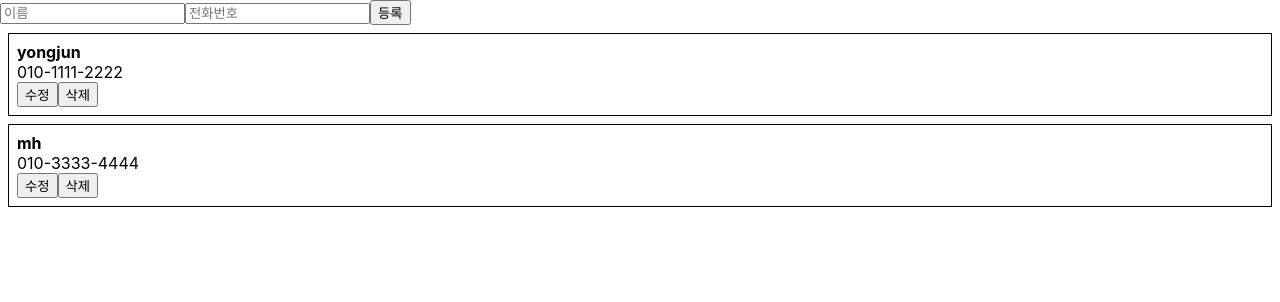
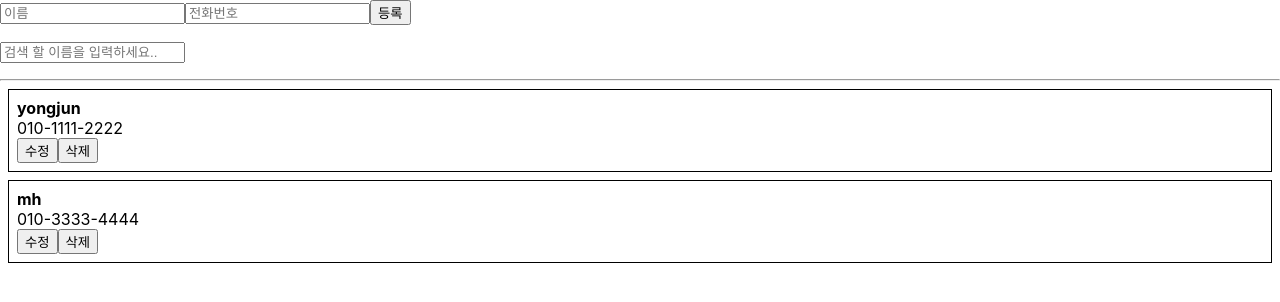
Before and after one commit to n0y0j/react-tutorial, a React (Create React App) app: page / in a window 1280 px wide. Shown: the top 302 px of the page. Built offline with nearby package versions, Linux system fonts and the light colour scheme.

Commit message:
Implement array filter and optimization.

```diff
--- a/src/App.js
+++ b/src/App.js
@@ -1,8 +1,5 @@
 // JSX를 사용하기 위해 import
 import React, { Component } from 'react';
-import './App.css'
-import MyName from './components/MyName';
-import Counter from './components/Counter';
 import PhoneForm from './components/PhoneForm'
 import PhoneInfoList from './components/PhoneInfoList';
 //Component를 만드는 방법 두가지 (클래스, 함수)
@@ -22,7 +19,14 @@
         name: 'mh',
         phone: '010-3333-4444'
       }
-    ]
+    ],
+    keyword: ''
+  }
+
+  handleChange = (e) => {
+    this.setState({
+      keyword: e.target.value,
+    });
   }
 
   handleCreate = (data) => {
@@ -53,15 +57,28 @@
     })
   }
 
+
+
   render() {
-    const { information } = this.state
+    const { information, keyword } = this.state;
+    const filteredList = information.filter(
+      info => info.name.indexOf(keyword) !== -1
+    );
     return (
       <div>
         <PhoneForm
           onCreate={this.handleCreate}
         />
+        <p>
+          <input
+            placeholder="검색 할 이름을 입력하세요.."
+            onChange={this.handleChange}
+            value={keyword}
+          />
+        </p>
+        <hr />
         <PhoneInfoList
-          data={information}
+          data={filteredList}
           onRemove={this.handleRemove}
           onUpdate={this.handleUpdate}
         />
--- a/src/components/PhoneInfo.js
+++ b/src/components/PhoneInfo.js
@@ -60,7 +60,19 @@
     }
   }
 
+  shouldComponentUpdate(nextProps, nextState) {
+    // 수정 상태가 아닌, info 값이 같다면 리렌더링 x
+    if (!this.state.editing
+      && !nextState.editing
+      && nextProps.info === this.props.info) {
+      return false;
+    }
+    // 나머지 경우엔 리렌더링
+    return true;
+  }
+
   render() {
+    console.log('render PhoneInfo' + this.props.info.id);
     const style = {
       border: '1px solid black',
       padding: '8px',
--- a/src/components/PhoneInfoList.js
+++ b/src/components/PhoneInfoList.js
@@ -8,7 +8,13 @@
     onUpdate: () => console.warn('onUpdate not defind'),
   }
 
+  shouldComponentUpdate(nextProps, nextState) {
+    return nextProps.data !== this.props.data;
+  }
+
+
   render() {
+    console.log('render PhoneInfoList');
     const { data, onRemove, onUpdate } = this.props;
     const list = data.map(
       info => (<PhoneInfo key={info.id} info={info} onRemove={onRemove} onUpdate={onUpdate} />)
```
